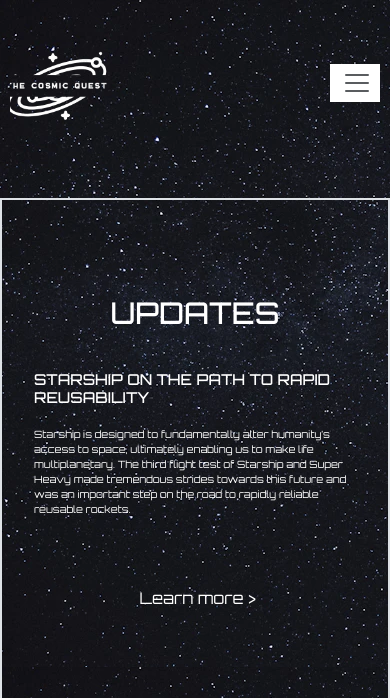
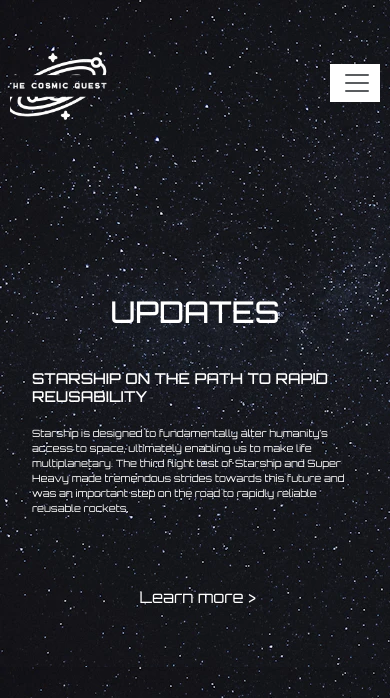
Before and after one commit to aviasnani/The-Cosmic-Quest, a Flask app: page / in a window 390 px wide. Shown: the top 698 px of the page. Run offline with Flask 3, Linux system fonts and the light colour scheme; some libraries are stand-ins or nearby versions; grey boxes are pictures that could not be loaded.

Commit message:
unknown commits

```diff
--- a/static/index.css
+++ b/static/index.css
@@ -42,7 +42,7 @@ body{
   cursor: pointer;
 }
 
-@media(min-width: 575px){
+
   #button{
     width: 150px;
     height: 50px;
@@ -69,7 +69,7 @@ body{
   #col1, #col2{
     height: 400px;
   }
-}
+
 
 @media (max-width: 415px) {
   img{
--- a/templates/index.html
+++ b/templates/index.html
@@ -64,15 +64,15 @@
     <br> <br>
 
     <div class="container-fluid">
-      <div class="row border">
-        <div id="col1" class="col-lg-6 col-md-7 border"><h1>
+      <div class="row ">
+        <div id="col1" class="col-lg-6 col-md-7 "><h1>
           <h1>UPDATES</h1>
           <h2>STARSHIP ON THE PATH TO RAPID REUSABILITY</h2>
           <p>Starship is designed to fundamentally alter humanity’s access to space, ultimately enabling us to make life multiplanetary. The third flight test of Starship and Super Heavy made tremendous strides towards this future and was an important step on the road to rapidly reliable reusable rockets.</p>
 
           <div id="button-div">  <a href="{{url_for('login')}}"><button>Learn more ></button></a></div>
         </div>
-        <div id="col2" class="col-lg-6 col-md-5 border"><h1>
+        <div id="col2" class="col-lg-6 col-md-5 "><h1>
           <img src="/static/images/spacex.png" alt="spacex starship image">
         </h1></div>
       </div>
--- a/user.py
+++ b/user.py
@@ -179,10 +179,10 @@ def chapter6():
 def c1q1():
    if 'score' not in session:
         session['score'] = 0
-   quiz = mongo.db.chapter1.find_one()
+   quiz = mongo.db.chapter1.find_one() # chapter 1 quiz 1
    if request.method == "POST":
         selected_answer = request.form.get('planet')
-        correct_answer = quiz["correct answer"]
+        correct_answer = quiz["correct answer"] #correct answer of quiz one
         message = 'That was correct!' if selected_answer == correct_answer else f'Sorry, the answer was {correct_answer}'
         session['message'] = message
         session['score'] = session.get('score', 0) + 5 if message == 'That was correct!' else session.get('score', 0)
```
Also changed, not shown: instance/database.db.
